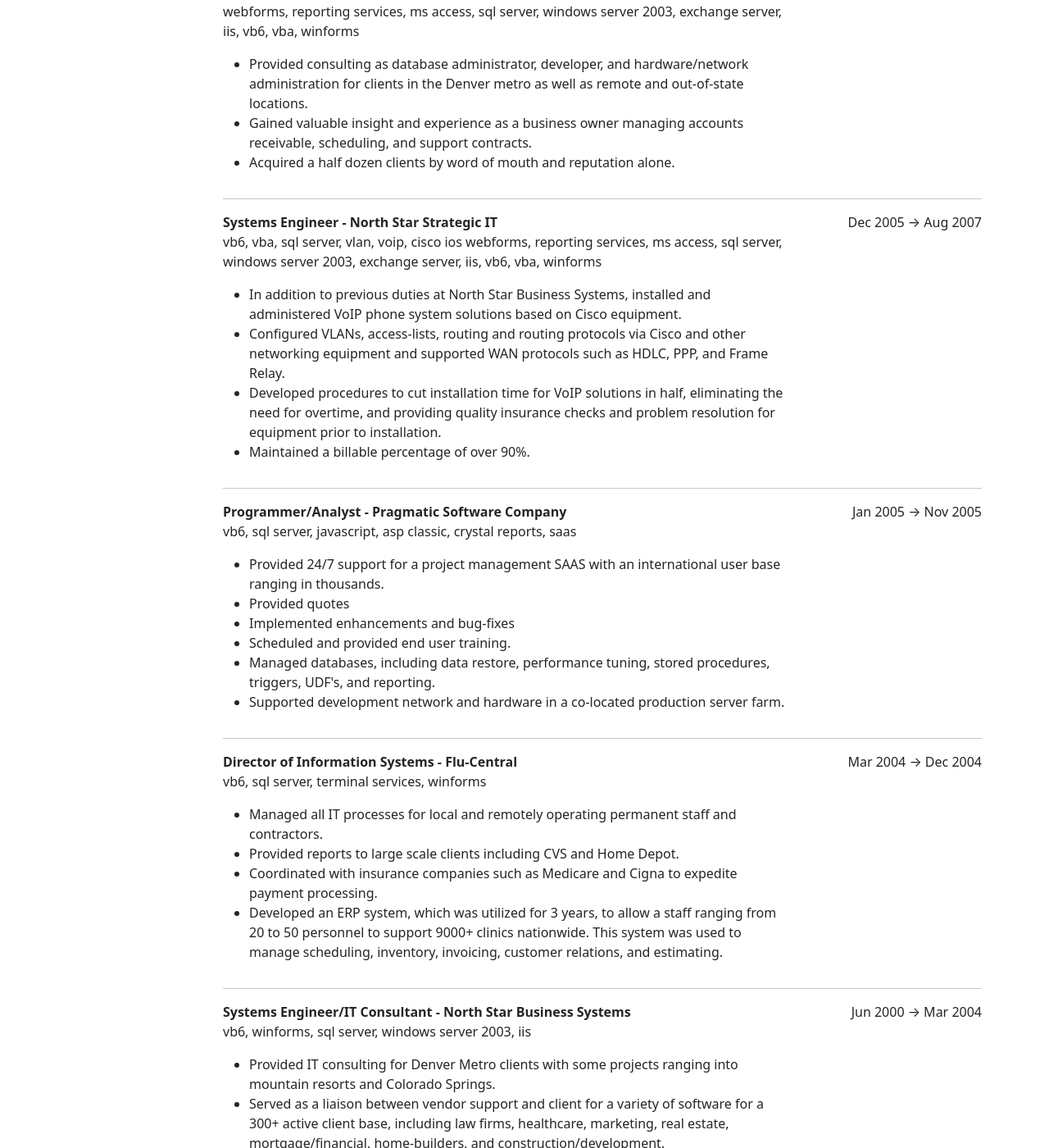
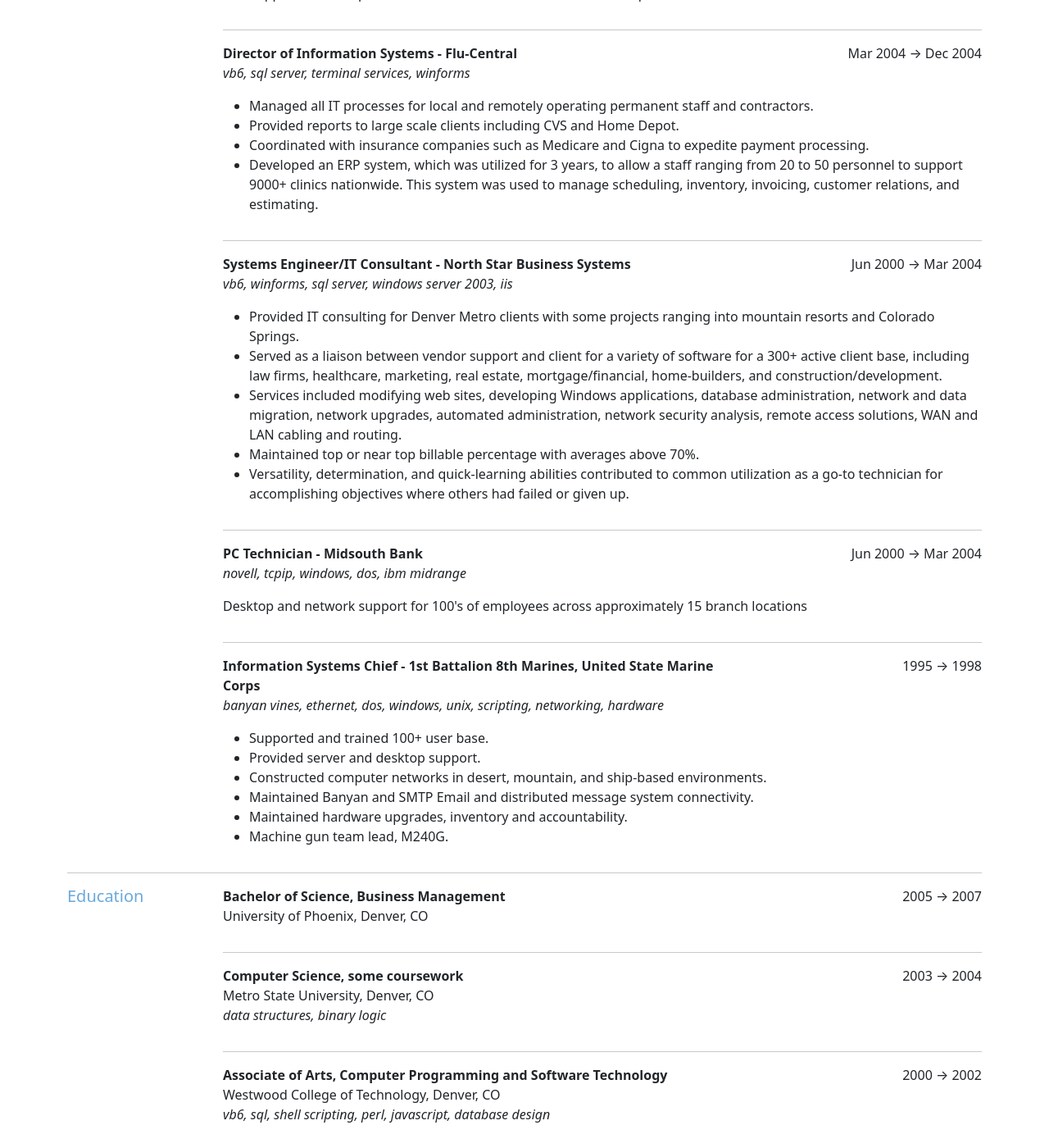
Before and after one commit to krcourville/krcourville.github.io, a Jekyll site: the page cv/index.html, which Jekyll copies as it is, in a window 1280 px wide and 1400 px high, scrolled down 4795 px. Shown: the whole window at 82% size. Built offline with Jekyll 4.4.1, drawn with Linux system fonts in a browser that asks for light colours; some of the changed text lies outside the part shown.

Commit message:
remove extra whitespace; make print-friendly

```diff
--- a/cv/index.html
+++ b/cv/index.html
@@ -124,9 +124,16 @@
     <div class="col">
       <div class="grid">
         <div class="row">
-          <div class="col col-9">
+          <div class="col">
+            <div class="row">
+              <div class="col">
                 <strong>Principal Software Engineer - Yale University Library</strong> (Contractor)
-            <p>
+              </div>
+              <div class="col col-4 text-end">
+                Oct 2021 &rarr; Current
+              </div>
+            </div>
+            <p class="fst-italic">
               c#, amazon web services, jenkins, .net framework, css, html,
               python, terraform, amazon ec2, continuous integration,
               sql server, federated identity
@@ -155,17 +162,23 @@
 
 
           </div>
-          <div class="col col-3 text-end text-nowrap">
-            Oct 2021 &rarr; Current
-          </div>
+
         </div>
 
         <hr>
 
         <div class="row">
-          <div class="col col-9">
+          <div class="col">
+            <div class="row">
+              <div class="col">
                 <strong>Staff Software Engineer - DHI Group, Inc</strong>
-            <p>
+              </div>
+
+              <div class="col col-4 text-end">
+                May 2018 &rarr; Oct 2021
+              </div>
+            </div>
+            <p class="fst-italic">
               c#, angular, jenkins, typescript, .net core, css, sass, html, aws lambda,
               aws cloudfront, aws s3,
               aws sqs, aws sns, python, aws cloudformation, elasticsearch, node.js, aws ec2, aws elb,
@@ -271,17 +284,21 @@
             </ul>
             </p>
           </div>
-          <div class="col col-3 text-end text-nowrap">
-            May 2018 &rarr; Oct 2021
-          </div>
         </div>
 
         <hr>
 
         <div class="row">
-          <div class="col col-9">
+          <div class="col">
+            <div class="row">
+              <div class="col">
                 <strong>Web Developer - ASF Payment Solutions</strong>
-            <p>
+              </div>
+              <div class="col col-4 text-end">
+                Dec 2017 &rarr; Apr 2018
+              </div>
+            </div>
+            <p class="fst-italic">
               javascript, angular, c#, mysql, db2, css, html5, sass, asp.net web api2, entity framework, identity server
             </p>
             <ul>
@@ -296,17 +313,22 @@
                 for Angular-based web clients
               </li>
           </div>
-          <div class="col col-3 text-end text-nowrap">
-            Dec 2017 &rarr; Apr 2018
-          </div>
+
         </div>
 
         <hr>
 
         <div class="row">
-          <div class="col col-9">
+          <div class="col">
+            <div class="row">
+              <div class="col">
                 <strong>Mobile Solutions Developer - Blue Dot Solutions </strong>
-            <p>
+              </div>
+              <div class="col col-4 text-end">
+                Apr 2016 &rarr; Dec 2017
+              </div>
+            </div>
+            <p class="fst-italic">
               javascript, typescript, angularjs, cordova, cordova plugins, esri, webpack, mongodb, couchbase lite,
               sql server, azure
             </p>
@@ -326,17 +348,22 @@
                 Video demo: <a href="https://youtu.be/3GsKdNkl3Fg">https://youtu.be/3GsKdNkl3Fg</a>
               </li>
           </div>
-          <div class="col col-3 text-end text-nowrap">
-            Apr 2016 &rarr; Dec 2017
-          </div>
+
         </div>
 
         <hr>
 
         <div class="row">
-          <div class="col col-9">
+          <div class="col">
+            <div class="row">
+              <div class="col">
                 <strong>Web Software Engineer - Ria Digital</strong>
-            <p>
+              </div>
+              <div class="col col-4 text-end">
+                Nov 2015 &rarr; Mar 2016
+              </div>
+            </div>
+            <p class="fst-italic">
               asp.net web api, asp.net mvc 5, angularjs, azure, sql server
             </p>
 
@@ -353,17 +380,22 @@
             </ul>
             </p>
           </div>
-          <div class="col col-3 text-end text-nowrap">
-            Nov 2015 &rarr; Mar 2016
-          </div>
+
         </div>
 
         <hr>
 
         <div class="row">
-          <div class="col col-9">
+          <div class="col">
+            <div class="row">
+              <div class="col">
                 <strong>Senior Developer - AbsenceSoft</strong>
-            <p>
+              </div>
+              <div class="col col-4 text-end">
+                Sep 2015 &rarr; Nov 2015
+              </div>
+            </div>
+            <p class="fst-italic">
               asp.net-web-api, asp.net-mvc-5, angularjs, aws s3, aws sqs, aws ec2, mongodb
             </p>
 
@@ -380,16 +412,22 @@
             </p>
 
           </div>
-          <div class="col col-3 text-end text-nowrap">
-            Sep 2015 &rarr; Nov 2015
-          </div>
+
         </div>
 
         <hr>
         <div class="row">
-          <div class="col col-9">
+          <div class="col">
+            <div class="row">
+              <div class="col">
                 <strong>Full Stack Developer - Blue Dot Solutions</strong>
-            <p>
+
+              </div>
+              <div class="col col-4 text-end">
+                Sep 2014 &rarr; Sep 2015
+              </div>
+            </div>
+            <p class="fst-italic">
               asp.net mvc, asp.net web api, .net, c#, java, javascript, node.js, android, ios, sql server, mongodb,
               windows mobile, cordova
             </p>
@@ -421,17 +459,22 @@
             </ul>
 
           </div>
-          <div class="col col-3 text-end text-nowrap">
-            Sep 2014 &rarr; Sep 2015
-          </div>
+
         </div>
 
         <hr>
 
         <div class="row">
-          <div class="col col-9">
+          <div class="col">
+            <div class="row">
+              <div class="col">
                 <strong>Analyst, Applications Development IV - SourceGas </strong>
-            <p>
+              </div>
+              <div class="col col-4 text-end">
+                Dec 2012 &rarr; Jun 2014
+              </div>
+            </div>
+            <p class="fst-italic">
               sharepoint 2010, webforms, asp.net mvc, asp.net web api, wcf, sql server 2008 r2, twitter bootstrap 3,
               jquery, javascript,
               java, html, durandal 2.0, knockout.js, signalr, tfs2010, entity framework
@@ -459,17 +502,22 @@
             </ul>
 
           </div>
-          <div class="col col-3 text-end text-nowrap">
-            Dec 2012 &rarr; Jun 2014
-          </div>
+
         </div>
 
         <hr>
 
         <div class="row">
-          <div class="col col-9">
+          <div class="col">
+            <div class="row">
+              <div class="col">
                 <strong>Programmer - Machol & Johannes</strong>
-            <p>
+              </div>
+              <div class="col col-4 text-end">
+                Oct 2010 &rarr; Nov 2012
+              </div>
+            </div>
+            <p class="fst-italic">
               sharepoint 2010, asp.net mvc, wcf, sql server 2008 r2, twitter bootstrap, jquery, javascript,
               exchange server 2007, asp.net
               web api, reporting services, wpf
@@ -502,17 +550,22 @@
             </ul>
 
           </div>
-          <div class="col col-3 text-end text-nowrap">
-            Oct 2010 &rarr; Nov 2012
-          </div>
+
         </div>
 
         <hr>
 
         <div class="row">
-          <div class="col col-9">
+          <div class="col">
+            <div class="row">
+              <div class="col">
                 <strong>IT Professional II - Colorado Department of Revenue </strong>
-            <p>
+              </div>
+              <div class="col col-4 text-end">
+                Sep 2008 &rarr; Oct 2010
+              </div>
+            </div>
+            <p class="fst-italic">
               webforms, asp.net mvc, nhibernate, sql server 2008 r2, reporting services, jquery, javascript,
               entity framework, crystal
               reports, tfs, informix
@@ -552,17 +605,24 @@
             </ul>
 
           </div>
-          <div class="col col-3 text-end text-nowrap">
-            Sep 2008 &rarr; Oct 2010
-          </div>
+
         </div>
 
         <hr>
 
         <div class="row">
-          <div class="col col-9">
+          <div class="col">
+            <div class="row">
+              <div class="col">
                 <strong>IT Consultant (Independent Contractor) - Point B Technology</strong>
-            <p>
+
+              </div>
+              <div class="col col-4 text-end text-nowrap">
+                Dec 2005 &rarr; Aug 2007
+              </div>
+
+            </div>
+            <p class="fst-italic">
               webforms, reporting services, ms access, sql server, windows server 2003, exchange server, iis, vb6, vba,
               winforms
             </p>
@@ -585,17 +645,22 @@
             </ul>
 
           </div>
-          <div class="col col-3 text-end text-nowrap">
-            Dec 2005 &rarr; Aug 2007
-          </div>
+
         </div>
 
         <hr>
 
         <div class="row">
-          <div class="col col-9">
+          <div class="col">
+            <div class="row">
+              <div class="col">
                 <strong>Systems Engineer - North Star Strategic IT </strong>
-            <p>
+              </div>
+              <div class="col col-4 text-end">
+                Dec 2005 &rarr; Aug 2007
+              </div>
+            </div>
+            <p class="fst-italic">
               vb6, vba, sql server, vlan, voip, cisco ios
               webforms, reporting services, ms access, sql server, windows server 2003, exchange server, iis, vb6, vba,
               winforms
@@ -622,17 +687,24 @@
             </ul>
 
           </div>
-          <div class="col col-3 text-end text-nowrap">
-            Dec 2005 &rarr; Aug 2007
-          </div>
+
         </div>
 
         <hr>
 
         <div class="row">
-          <div class="col col-9">
+          <div class="col">
+            <div class="row">
+              <div class="col">
                 <strong>Programmer/Analyst - Pragmatic Software Company </strong>
-            <p>
+
+              </div>
+              <div class="col col-3 text-end text-nowrap">
+                Jan 2005 &rarr; Nov 2005
+              </div>
+
+            </div>
+            <p class="fst-italic">
               vb6, sql server, javascript, asp classic, crystal reports, saas
             </p>
 
@@ -655,17 +727,24 @@
             </ul>
 
           </div>
-          <div class="col col-3 text-end text-nowrap">
-            Jan 2005 &rarr; Nov 2005
-          </div>
+
         </div>
 
         <hr>
 
         <div class="row">
-          <div class="col col-9">
+          <div class="col">
+            <div class="row">
+              <div class="col">
                 <strong>Director of Information Systems - Flu-Central</strong>
-            <p>
+
+              </div>
+              <div class="col col-4 text-end">
+                Mar 2004 &rarr; Dec 2004
+              </div>
+
+            </div>
+            <p class="fst-italic">
               vb6, sql server, terminal services, winforms
 
             </p>
@@ -684,17 +763,22 @@
             </ul>
 
           </div>
-          <div class="col col-3 text-end text-nowrap">
-            Mar 2004 &rarr; Dec 2004
-          </div>
+
         </div>
 
         <hr>
 
         <div class="row">
-          <div class="col col-9">
+          <div class="col">
+            <div class="row">
+              <div class="col">
                 <strong>Systems Engineer/IT Consultant - North Star Business Systems</strong>
-            <p>
+              </div>
+              <div class="col col-4 text-end">
+                Jun 2000 &rarr; Mar 2004
+              </div>
+            </div>
+            <p class="fst-italic">
               vb6, winforms, sql server, windows server 2003, iis
             </p>
 
@@ -726,17 +810,22 @@
             </ul>
 
           </div>
-          <div class="col col-3 text-end text-nowrap">
-            Jun 2000 &rarr; Mar 2004
-          </div>
+
         </div>
 
         <hr>
 
         <div class="row">
-          <div class="col col-9">
+          <div class="col">
+            <div class="row">
+              <div class="col">
                 <strong>PC Technician - Midsouth Bank </strong>
-            <p>
+              </div>
+              <div class="col col-4 text-end">
+                Jun 2000 &rarr; Mar 2004
+              </div>
+            </div>
+            <p class="fst-italic">
               novell, tcpip, windows, dos, ibm midrange
             </p>
 
@@ -745,17 +834,22 @@
             </p>
 
           </div>
-          <div class="col col-3 text-end text-nowrap">
-            Jun 2000 &rarr; Mar 2004
-          </div>
+
         </div>
 
         <hr>
 
         <div class="row">
-          <div class="col col-9">
+          <div class="col">
+            <div class="row">
+              <div class="col">
                 <strong>Information Systems Chief - 1st Battalion 8th Marines, United State Marine Corps</strong>
-            <p>
+              </div>
+              <div class="col col-4 text-end">
+                1995 &rarr; 1998
+              </div>
+            </div>
+            <p class="fst-italic">
               banyan vines, ethernet, dos, windows, unix, scripting, networking, hardware
             </p>
 
@@ -769,9 +863,7 @@
             </ul>
 
           </div>
-          <div class="col col-3 text-end text-nowrap">
-            1995 &rarr; 1998
-          </div>
+
         </div>
 
       </div>
@@ -789,49 +881,63 @@
       <div class="grid">
 
         <div class="row">
-          <div class="col col-9">
-            <strong>Bachelor of Science, Business Management</strong> - University of Phoenix, Denver, CO
+          <div class="col">
+            <ul class="list-unstyled">
+              <li>
+                <strong>Bachelor of Science, Business Management</strong>
+              </li>
+              <li>
+                University of Phoenix, Denver, CO
+              </li>
+            </ul>
           </div>
-          <div class="col col-3 text-end text-nowrap">
+          <div class="col col-4 text-end">
             2005 &rarr; 2007
           </div>
         </div>
         <hr>
 
         <div class="row">
-          <div class="col col-9">
-            <div>
-              <strong>Computer Science, some coursework</strong> - Metro State University,
+          <div class="col">
+            <ul class="list-unstyled">
+              <li>
+                <strong>Computer Science, some coursework</strong>
+              </li>
+              <li>
+                Metro State University,
                 Denver,
                 CO
+              </li>
+              <li class="fst-italic">
+                data structures, binary logic
+              </li>
+            </ul>
           </div>
-            <div>
-              data structures, binary logic
-            </div>
-          </div>
-          <div class="col col-3 text-end text-nowrap">
+          <div class="col col-4 text-end">
             2003 &rarr; 2004
           </div>
         </div>
         <hr>
 
         <div class="row">
-          <div class="col col-9">
-            <div>
-              <strong>Associate of Arts, Computer Programming and Software Technology</strong> - Westwood College of
+          <div class="col">
+            <ul class="list-unstyled">
+              <li>
+                <strong>Associate of Arts, Computer Programming and Software Technology</strong>
+              </li>
+              <li>
+                Westwood College of
                 Technology, Denver, CO
+              </li>
+              <li class="fst-italic">
+                vb6, sql, shell scripting, perl, javascript, database design
+              </li>
+            </ul>
           </div>
-            <div>
-              vb6, sql, shell scripting, perl, javascript, database design
-            </div>
-          </div>
-          <div class="col col-3 text-end text-nowrap">
+          <div class="col col-4 text-end text-nowrap">
             2000 &rarr; 2002
           </div>
         </div>
-        <hr>
-
-
       </div>
     </div>
   </div>
```
Also changed, not shown: 1 other file. Lines whose indentation alone changed are shown as unchanged.
